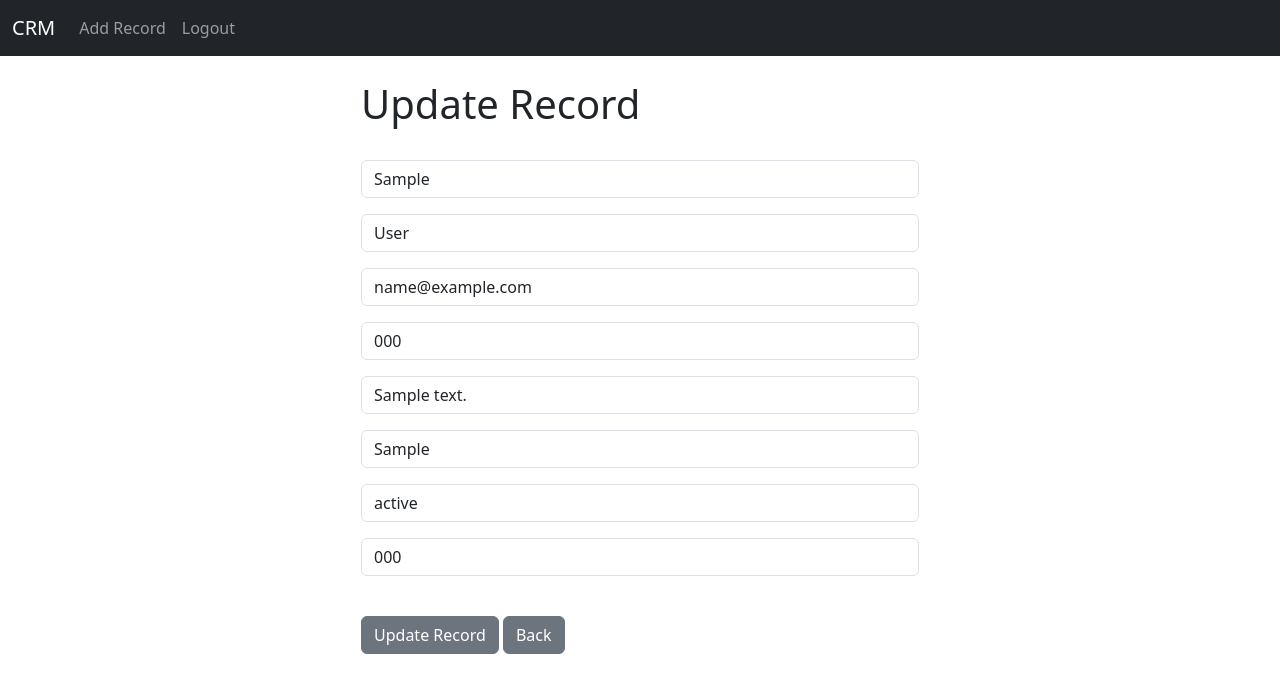
After one commit to charlespaul1/django-practice, a Django app: page /update_record/1 in a window 1280 px wide. The commit adds this page. Shown: the top 693 px of the page. Run offline with Django 5.2, Linux system fonts and the light colour scheme; a user stored in the database is signed in; tables that the repository leaves empty hold one stand-in row (values such as "Sample post").

Commit message:
added update record, deleterecord....

```diff
--- a/django/website/website_project/web_app/Templates/home.html
+++ b/django/website/website_project/web_app/Templates/home.html
@@ -21,15 +21,15 @@
         {% if records %}
             {% for record in records %}
             <tr>
-                <td>{{ record.first_name }}
-                  {{ record.last_name }} </td>
+                <td><a href="{% url 'record' record.id %}">{{ record.first_name }}
+                  {{ record.last_name }} </a></td>
                 <td>{{ record.email }}</td>
                 <td>{{ record.phone }}</td>
                 <td>{{ record.address }}</td>
                 <td>{{ record.city }}</td>
                 <td>{{ record.state }}</td>
                 <td>{{ record.zipcode }}</td>
-                <td> <a href="{% url 'record' record.id %}">{{ record.id }}</a></td>
+                <td> {{ record.id }}</td>
               </tr>
             {% endfor %}
         {% endif %}
--- a/django/website/website_project/web_app/Templates/navbar.html
+++ b/django/website/website_project/web_app/Templates/navbar.html
@@ -7,6 +7,9 @@
       <div class="collapse navbar-collapse" id="navbarSupportedContent">
         <ul class="navbar-nav me-auto mb-2 mb-lg-0">
           {% if user.is_authenticated %}
+          <li class="nav-item">
+            <a class="nav-link" href="add_record">Add Record</a>
+          </li>
           <li class="nav-item">
             <a class="nav-link" href="logout">Logout</a>
           </li>
--- a/django/website/website_project/web_app/Templates/record.html
+++ b/django/website/website_project/web_app/Templates/record.html
@@ -20,6 +20,8 @@
       <br/>
       <a href="{% url 'home' %}" class=" btn btn-secondary">Back</a>
       <a href="{% url 'delete_record' customer_record.id %}" class="btn btn-danger">Delete</a>
+      <a href="{% url 'update_record' customer_record.id %}" class="btn btn-primary">Update</a>
+
 
 
     </div>
--- a/django/website/website_project/web_app/Templates/register.html
+++ b/django/website/website_project/web_app/Templates/register.html
@@ -13,7 +13,7 @@
 			  		{{ field.errors }}
 			  	{% endif %}
 			  {% endfor %}
-			  <button type="button" class="btn-close" data-bs-dismiss="alert" aria-label="Close"></button>
+			  <button type="button" class="btn-close" data-bs-dismiss="alert" aria-label="Close">HJ</button>
 			</div>
             {% endif %}
         {{ form.as_p }}
--- /dev/null
+++ b/django/website/website_project/web_app/Templates/update_record.html
@@ -0,0 +1,20 @@
+{% extends 'base.html' %}
+{% block content %}
+<div class="col-md-6 offset-md-3">
+    <h1>Update Record</h1>
+    <br />
+    <form method="POST">
+        {% csrf_token %}
+
+        {{ form.as_p }}
+
+        <br />
+        <button type="submit" class="btn btn-secondary">Update Record</button>
+      <a href="{% url 'home' %}" class=" btn btn-secondary">Back</a>
+
+
+    </form>
+</div>
+
+
+{% endblock %}
--- a/django/website/website_project/web_app/forms.py
+++ b/django/website/website_project/web_app/forms.py
@@ -1,7 +1,7 @@
 from django.contrib.auth.forms import UserCreationForm
 from django.contrib.auth.models import User
 from django import forms
-
+from .models import Record
 
 class SignUpForm(UserCreationForm):
     email = forms.EmailField(label='', widget=forms.TextInput(attrs={'class':'form-control', 'placeholder':'Email Address'}))
@@ -28,3 +28,19 @@ class SignUpForm(UserCreationForm):
             self.fields['password2'].widget.attrs['class'] = 'form-control'
             self.fields['password2'].widget.attrs['placeholder'] = 'Confirm Password'
             self.fields['password2'].label = ''
+
+
+# add record form
+class AddRecordForm(forms.ModelForm):
+    first_name = forms.CharField(required=True, widget=forms.widgets.TextInput(attrs={"placeholder": "First Name", "class":"form-control"}), label='')
+    last_name = forms.CharField(required=True, widget=forms.widgets.TextInput(attrs={"placeholder": "Last Name", "class":"form-control"}), label='')
+    email = forms.CharField(required=True, widget=forms.widgets.TextInput(attrs={"placeholder": "Email", "class":"form-control"}), label='')
+    phone = forms.CharField(required=True, widget=forms.widgets.TextInput(attrs={"placeholder": "Phone", "class":"form-control"}), label='')
+    address = forms.CharField(required=True, widget=forms.widgets.TextInput(attrs={"placeholder": "Address", "class":"form-control"}), label='')
+    city = forms.CharField(required=True, widget=forms.widgets.TextInput(attrs={"placeholder": "City", "class":"form-control"}), label='')
+    state = forms.CharField(required=True, widget=forms.widgets.TextInput(attrs={"placeholder": "State", "class":"form-control"}), label='')
+    zipcode = forms.CharField(required=True, widget=forms.widgets.TextInput(attrs={"placeholder": "Zipcode", "class":"form-control"}), label='')
+
+    class Meta:
+        model = Record
+        exclude = ("user",)
--- a/django/website/website_project/web_app/urls.py
+++ b/django/website/website_project/web_app/urls.py
@@ -9,6 +9,10 @@ urlpatterns = [
     path( 'register/', views.register_user, name='register'),
     path( 'record/<int:pk>', views.customer_record, name='record'),
     path( 'delete_record/<int:pk>', views.delete_record, name='delete_record'),
+    path( 'add_record/', views.add_record, name='add_record'),
+    path( 'update_record/<int:pk>', views.update_record, name='update_record'),
+
+
 
 
 
--- a/django/website/website_project/web_app/views.py
+++ b/django/website/website_project/web_app/views.py
@@ -1,7 +1,7 @@
 from django.shortcuts import render, redirect
 from django.contrib.auth import  authenticate, login, logout
 from django.contrib import messages
-from .forms import SignUpForm
+from .forms import SignUpForm, AddRecordForm
 from .models import Record
 
 def home(request):
@@ -71,3 +71,35 @@ def delete_record(request, pk):
     else:
         messages.success(request, 'You must be logged in to do that....')
         return redirect('home')
+
+def add_record(request):
+    # are they posting a form, adding a record if not just go to webpage
+    form = AddRecordForm(request.POST or None)
+    if request.user.is_authenticated:
+        if request.method == "POST":
+            if form.is_valid:
+                add_record = form.save()
+                messages.success(request, "Record Added...")
+                return redirect('home')
+
+        return render(request, 'add_record.html', {'form': form})
+    else:
+        messages.success(request, "You must be logged in ...")
+        return redirect('Home')
+
+
+
+
+def update_record(request, pk):
+    # allow to update if someobne is logged in
+    if request.user.is_authenticated:
+        current_record = Record.objects.get(id=pk)
+        form = AddRecordForm(request.POST or None, instance=current_record)
+        if form.is_valid():
+            form.save()
+            messages.success(request, "Record has been updated....")
+            return redirect('home')
+        return render(request, 'update_record.html', {'form': form})
+    else:
+        messages.success(request, "You must be logged in......")
+        return redirect('home')
```
Also changed, not shown: django/website/website_project/web_app/Templates/add_record.html (added, +20 -0 lines).
